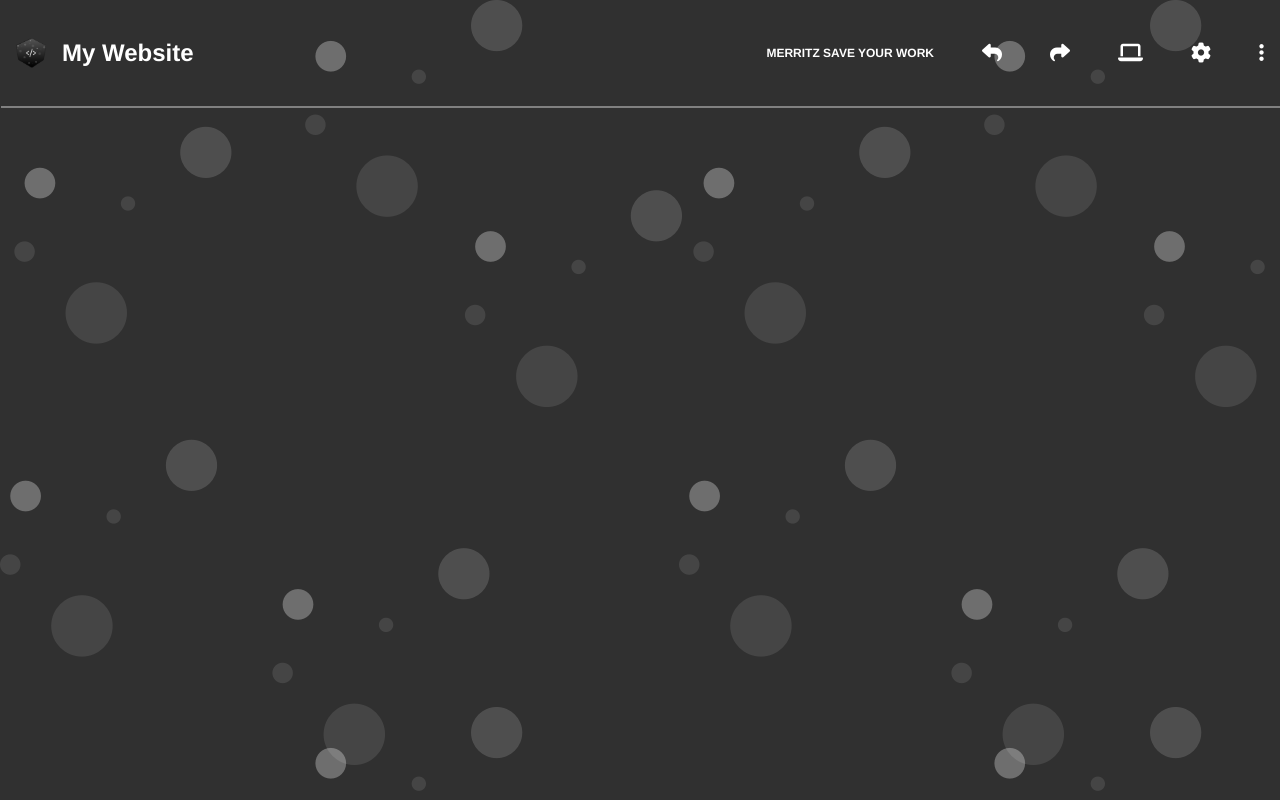
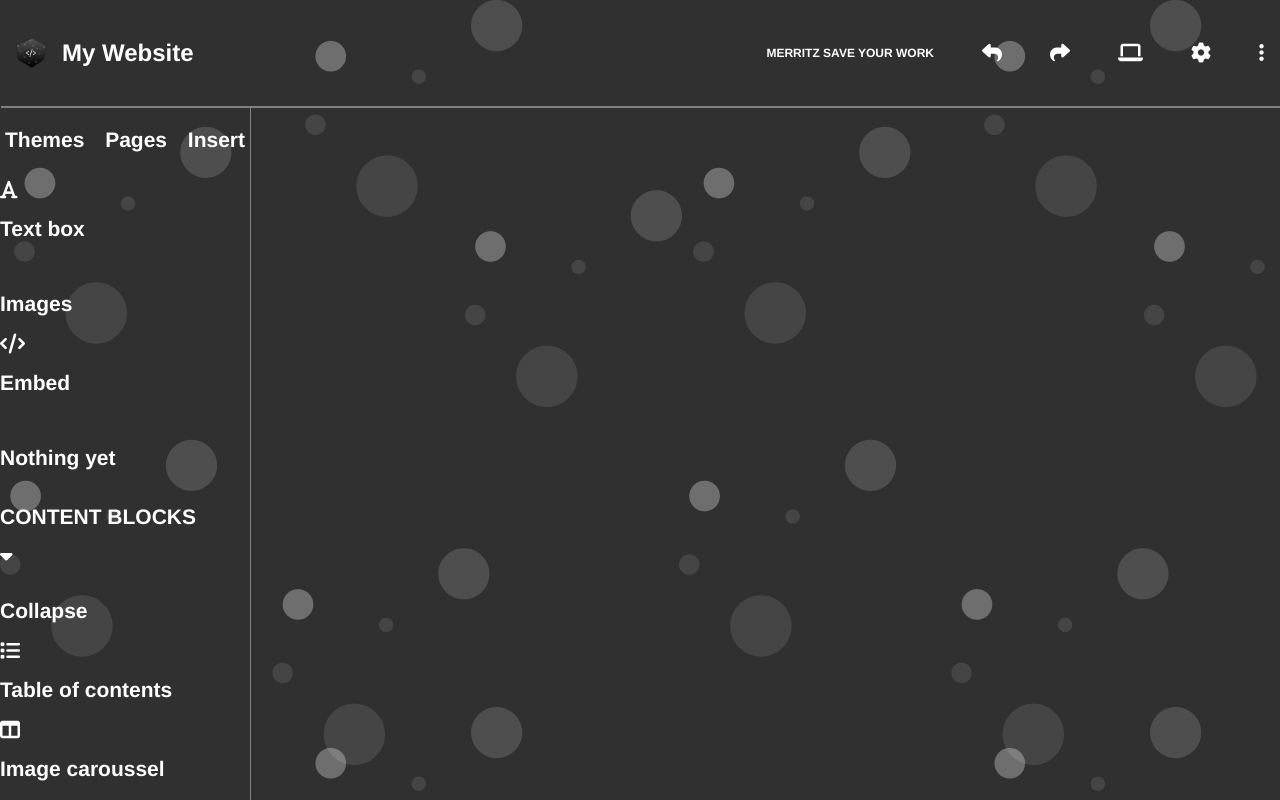
Before and after one commit to merritz22/google-sites, a Vue app in the folder doc-sites/: page / in a window 1280 px wide. Built offline with nearby package versions, Linux system fonts and the light colour scheme.

Commit message:
started sidebar

```diff
--- a/doc-sites/src/components/Navigation.vue
+++ b/doc-sites/src/components/Navigation.vue
@@ -92,7 +92,6 @@
 
     .text{
         font-size: 12px;
-        cursor: crosshair;
     }
 
 
--- /dev/null
+++ b/doc-sites/src/components/SideBar.vue
@@ -0,0 +1,142 @@
+<script setup>
+    const active = false
+</script>
+
+<template>
+    <aside>
+        <div class="panel">
+            <h1 class="tools-links">Themes</h1>
+            <h1 class="tools-links">Pages</h1>
+            <h1 class="tools-links">Insert</h1>
+        </div>
+        <div class="grid-panel">
+            <div>
+                <i class="fa fa-font" aria-hidden="true"></i>
+                <h1>Text box</h1>
+            </div>
+            <div>
+                <i class="fa fa-picture-o" aria-hidden="true"></i>
+                <h1>Images</h1>
+            </div>
+            <div>
+                <i class="fa fa-code" aria-hidden="true"></i>
+                <h1>Embed</h1>
+            </div>
+            <div>
+                <i class="fa fa-" aria-hidden="true"></i>
+                <h1>Nothing yet</h1>
+            </div>
+        </div>
+        <div class="content-block">
+            <span class="title-panel">
+                <h1>CONTENT BLOCKS</h1>
+                <i v-show="!active" class="fa fa-caret-down" aria-hidden="true"></i>
+                <i v-show="active" class="fa fa-caret-up" aria-hidden="true"></i>
+            </span>
+            <div class="block-samples"></div>
+        </div>
+        <span class="other-tools">
+            <i class="fa fa-arros-v" aria-hidden="true"></i>
+            <h1>Collapse</h1>
+        </span>
+        <span class="other-tools">
+            <i class="fa fa-list" aria-hidden="true"></i>
+            <h1>Table of contents</h1>
+        </span>
+        <span class="other-tools">
+            <i class="fa fa-columns" aria-hidden="true"></i>
+            <h1>Image caroussel</h1>
+        </span>
+        <span class="other-tools">
+            <i class="fa fa-square-o" aria-hidden="true"></i>
+            <h1>Button</h1>
+        </span>
+        <span class="other-tools">
+            <i class="fa fa-minus" aria-hidden="true"></i>
+            <h1>Divider</h1>
+        </span>
+        <span class="other-tools">
+            <i class="fa fa-users" aria-hidden="true"></i>
+            <h1>Social links</h1>
+        </span>
+        <span class="other-tools">
+            <i class="fa fa-plus-square" aria-hidden="true"></i>
+            <h1>Placeholder</h1>
+        </span>
+        <span class="other-tools">
+            <i class="fa fa-calendar" aria-hidden="true"></i>
+            <h1>Calendar</h1>
+        </span>
+        <span class="other-tools">
+            <i class="fa fa-map-marker" aria-hidden="true"></i>
+            <h1>Map</h1>
+        </span>
+        <span class="other-tools">
+            <i class="fa fa-file-text" aria-hidden="true"></i>
+            <h1>Docs</h1>
+        </span>
+        <span class="other-tools">
+            <i class="fa fa-bar-chart" aria-hidden="true"></i>
+            <h1>Chart</h1>
+        </span>
+        <span class="other-tools">
+            <i class="fa fa-" aria-hidden="true"></i>
+            <h1></h1>
+        </span>
+        <span class="other-tools">
+            <i class="fa fa-" aria-hidden="true"></i>
+            <h1></h1>
+        </span>
+        <span class="other-tools">
+            <i class="fa fa-" aria-hidden="true"></i>
+            <h1></h1>
+        </span>
+    </aside>
+</template>
+
+<style lang="scss" scoped>
+    aside{
+        font-size: 14px;
+        display: flex;
+        flex-direction: column;
+        width: 250px;
+        min-height: 85%;
+        overflow: hidden;
+        position: fixed;
+        margin-top: 106px;
+
+        background: none;
+        color: #ffff;
+        box-shadow: 1px 2px gray;
+
+        @media (max-width: 768px) {
+            position: fixed;
+            z-index: 99;
+        }
+    }
+
+    .panel{
+        display: flex;
+        flex-direction: row;
+        transition: .5s ease all;
+        flex: 1;
+        justify-content: space-between;
+        width: 100%;
+        margin: 0;
+
+        .tools-links{
+            transition: .5s ease all;
+            padding-bottom: 4px;
+            border-bottom: 5px solid transparent;
+            border-bottom-left-radius: 10px;
+            border-bottom-right-radius: 10px;
+            padding: 5px;
+
+            &:hover{
+                color: #00afea;
+                border-color: #00afea;
+                cursor: pointer;
+            }
+        }
+    }
+</style>
--- a/doc-sites/src/pages/Accueil.vue
+++ b/doc-sites/src/pages/Accueil.vue
@@ -1,5 +1,6 @@
 <script setup>
 import Navigation from '../components/Navigation.vue';
+import SideBar from '../components/SideBar.vue';
 
 
 </script>
@@ -7,6 +8,7 @@ import Navigation from '../components/Navigation.vue';
 <template>
   <div class="accueil">
     <Navigation/>
+    <SideBar/>
   </div>
 </template>
 
```
